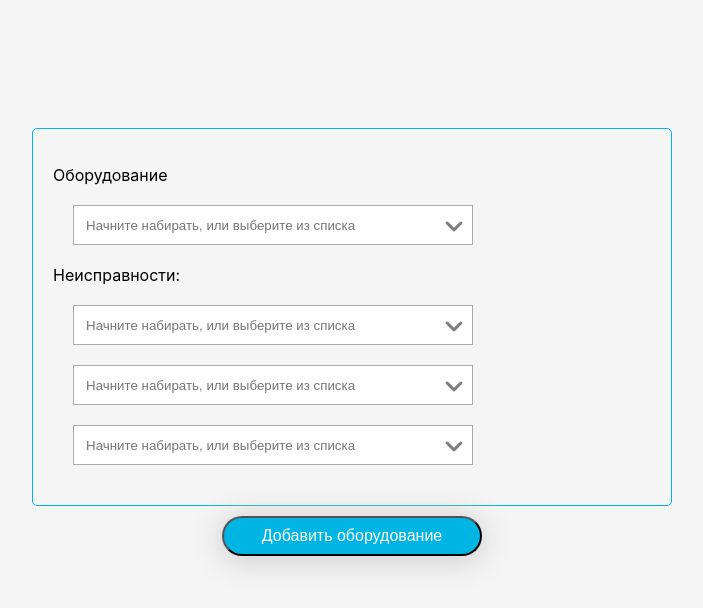
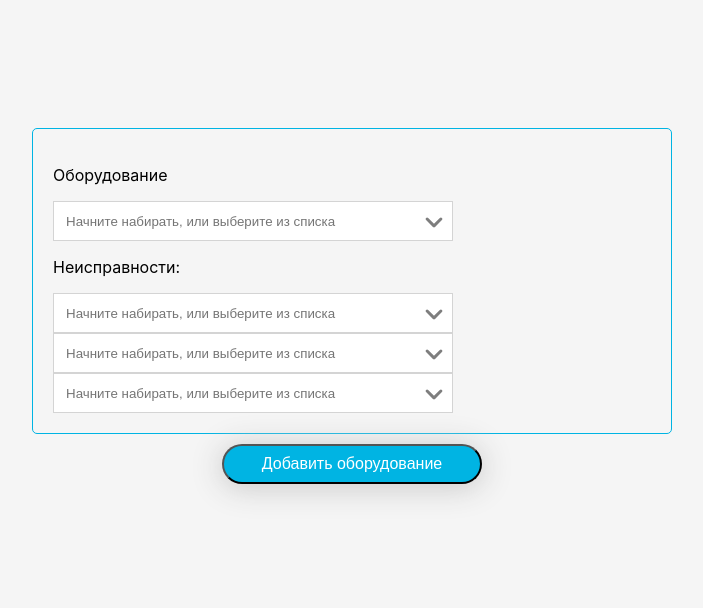
Before and after one commit to AvenMerk/storefix, a React (Create React App) app: page / in a window 1280 px wide. Shown: the top 608 px of the page, without its empty margins (288-991 px from the left). Built offline with nearby package versions, Linux system fonts and the light colour scheme.

Commit message:
add close icon to select

```diff
--- a/src/App.css
+++ b/src/App.css
@@ -63,7 +63,7 @@ input {
   flex-direction: row;
   justify-content: space-between;
   height: 40px;
-  border: 1px solid #aaa;
+  border: 1px solid #d4d4d4;
   width: 400px;
   margin: 0;
   padding: 0;
@@ -71,7 +71,6 @@ input {
 
 .select-box--box {
   width: 100%;
-  margin: 20px;
 }
 
 .select-box--selected-item {
@@ -105,7 +104,7 @@ input {
   filter: brightness(95%);
 }
 
-.select-box--arrow-down, .select-box--arrow-up {
+.select-box--arrow-down, .select-box--arrow-up, .select-box--close {
   padding: 2px;
   width: 38px;
   height: 38px;
@@ -132,3 +131,15 @@ input {
   background: url('./img/arrow-up.png')  no-repeat;
   z-index: 1;
 }
+
+.select-box--close::after {
+    content: '';
+    /*position: absolute;*/
+    width: 24px;
+    height: 24px;
+    margin-top: 6px;
+    margin-left: 6px;
+    opacity: 0.5;
+    background: url('./img/close.png')  no-repeat;
+    z-index: 1;
+}
--- a/src/components/select.js
+++ b/src/components/select.js
@@ -41,7 +41,7 @@ export default class Select extends React.Component {
                        value={value ? value : subStr}
                        onChange={this.onChange}/>
 
-                <span className={ expand ? "select-box--arrow-up" : "select-box--arrow-down"}
+                <span className={ value ? "select-box--close" : expand ? "select-box--arrow-up" : "select-box--arrow-down"}
                       onClick={this.dropDown}/>
             </div>
 
--- a/src/containers/requestContainer.js
+++ b/src/containers/requestContainer.js
@@ -32,9 +32,12 @@ class RequestContainer extends React.Component  {
             <Fragment>
                 <div>
                     <div className='request-container'>
-                        <p>Оборудование</p>
                         {Array.from({length: this.state.numberOfEquipments}, (v, k) => k + 1).map((i) =>
                             <div key={i}>
+
+                                <p>Оборудование</p>
+
+                                <div className="selects-box--container">
                                     <Select placeHolder='Начните набирать, или выберите из списка'
                                             value={this.state[`equipValue${i}`]}
                                             onClick={this.setEquipValue(`equipValue${i}`)}
@@ -46,8 +49,11 @@ class RequestContainer extends React.Component  {
                                             </Option>
                                         )}
                                     </Select>
+                                </div>
 
                                 <p>Неисправности:</p>
+
+                                <div className="selects-box--container">
                                     <Select placeHolder='Начните набирать, или выберите из списка'
                                             value={this.state[`malfunctionValue${i}_1`]}
                                             onClick={this.setMalfunctionValue(`malfunctionValue${i}_1`)}
@@ -81,7 +87,7 @@ class RequestContainer extends React.Component  {
                                             </Option>
                                         )}
                                     </Select>
-
+                                </div>
                             </div>
                         )}
                     </div>
```
Lines whose indentation alone changed are shown as unchanged.
